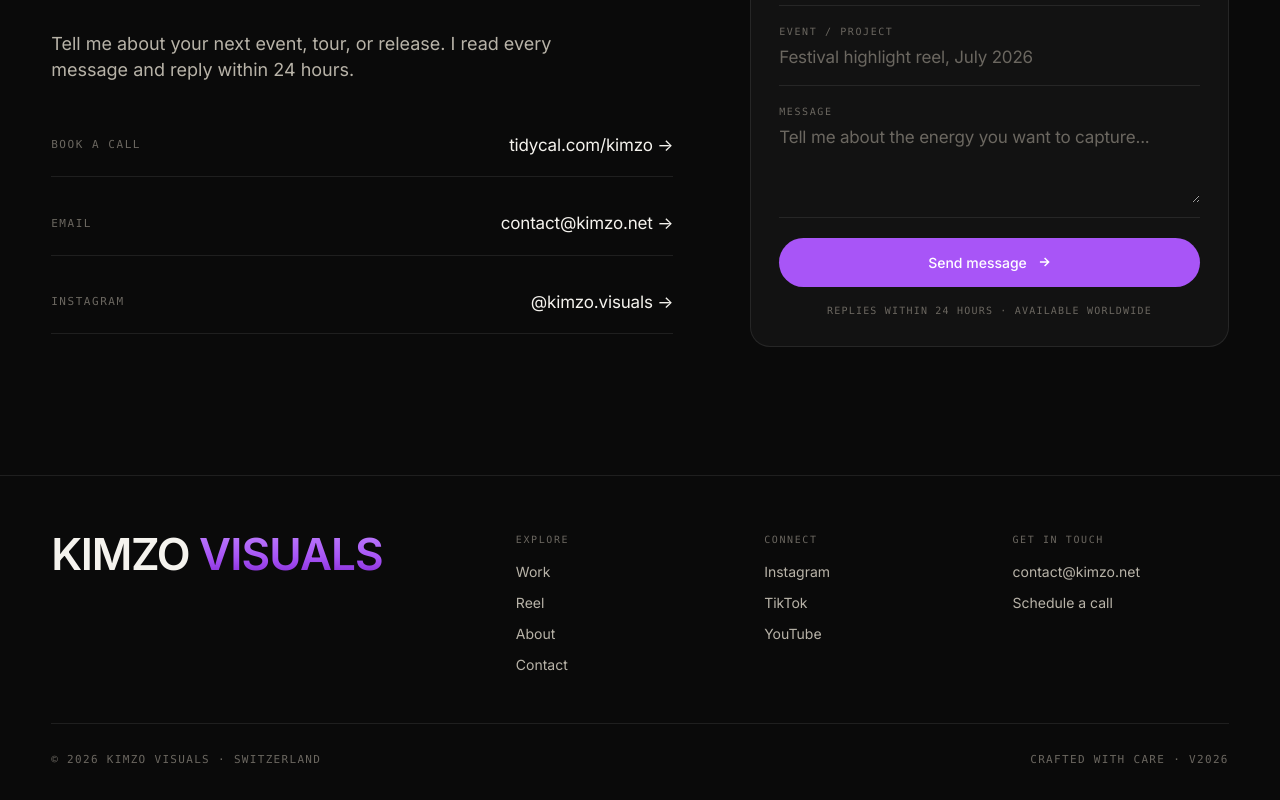
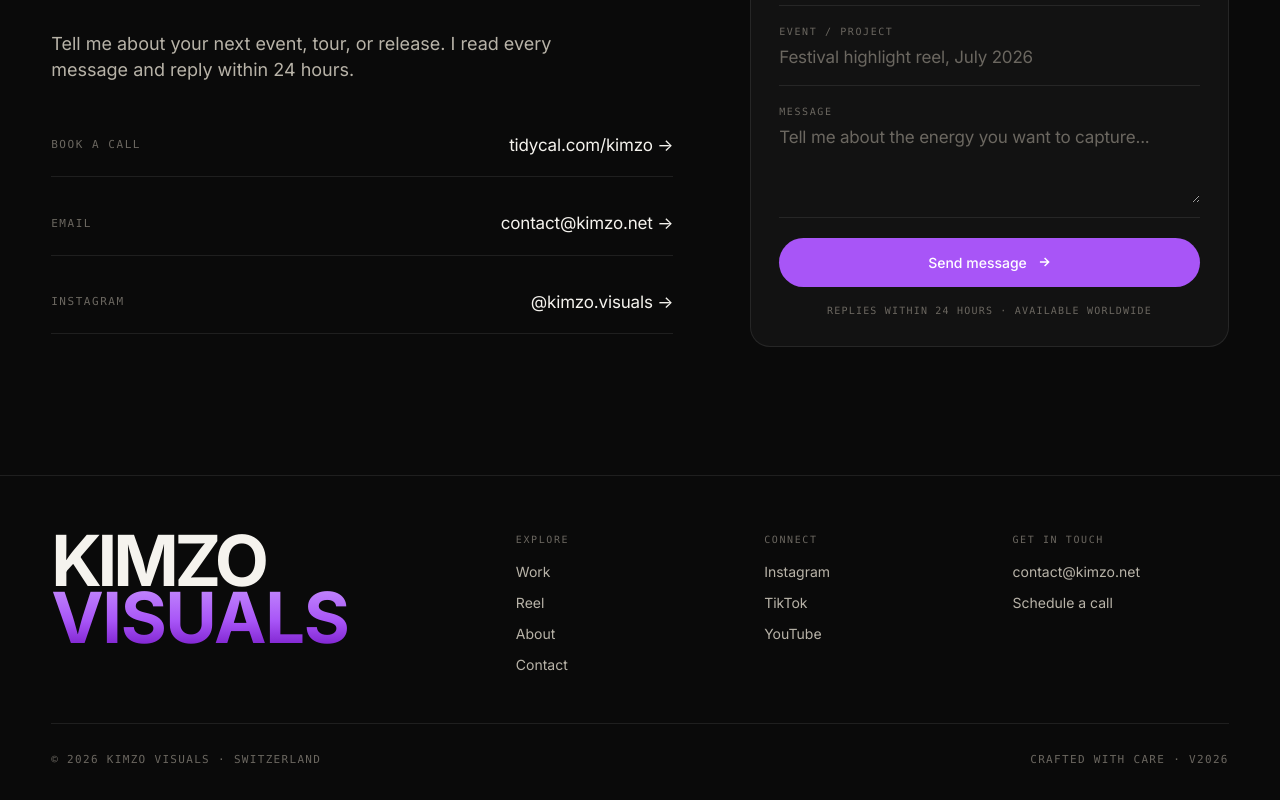
Before and after one commit to Yesking-amazing/KIMZO_VISUALS, a React (Vite) app: page / in a window 1280 px wide. Shown: the part 4767-5567 px from the top of the page. Built offline with nearby package versions, Linux system fonts and the light colour scheme.

Commit message:
Footer wordmark hero-style stacked, purple VISUALS, contact@, hide stage clients, trim captions, drop Reel 2025 meta, contact copy + placeholders

```diff
--- a/src/components/Footer.jsx
+++ b/src/components/Footer.jsx
@@ -5,7 +5,8 @@ export default function Footer() {
       <div className="container">
         <div className="footer__top">
           <h3 className="footer__big">
-            KIMZO <span className="footer__big-accent">VISUALS</span>
+            <span>KIMZO</span>
+            <span className="footer__big-accent">VISUALS</span>
           </h3>
           <div>
             <div className="footer__col-title">Explore</div>
--- a/src/index.css
+++ b/src/index.css
@@ -948,11 +948,13 @@ em.italic-accent {
 @media (max-width: 560px) { .footer__top { grid-template-columns: 1fr 1fr; gap: 24px; padding-bottom: 32px; } }
 .footer__big {
   font-family: var(--display-font);
-  font-size: clamp(28px, 3.5vw, 44px);
-  font-weight: 600;
-  letter-spacing: -0.03em;
-  line-height: 1;
+  font-size: clamp(40px, 5.5vw, 88px);
+  font-weight: 700;
+  letter-spacing: -0.06em;
+  line-height: 0.82;
   margin: 0;
+  display: flex;
+  flex-direction: column;
 }
 .footer__big em {
   font-family: "Instrument Serif", serif; font-style: italic; font-weight: 400; color: var(--accent);
```
